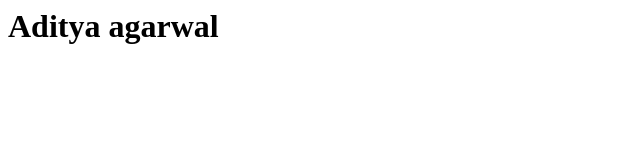
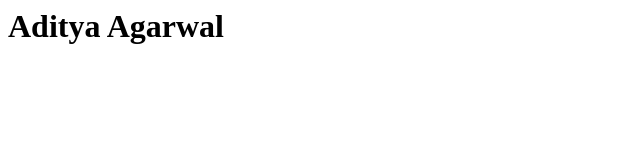
Before and after one commit to aditya81070/codedocssession, a plain HTML site: page index.html in a window 1280 px wide. Shown: the full height of the page, 0-640 px from the left. Drawn offline with Linux system fonts and the light colour scheme.

Commit message:
typos fixed
My last name was in small case converted to capital

```diff
--- a/index.html
+++ b/index.html
@@ -1,5 +1,5 @@
 <html>
 	<body>
-<h1>Aditya agarwal</h1>
+<h1>Aditya Agarwal</h1>
 	</body>
 </html>
```
